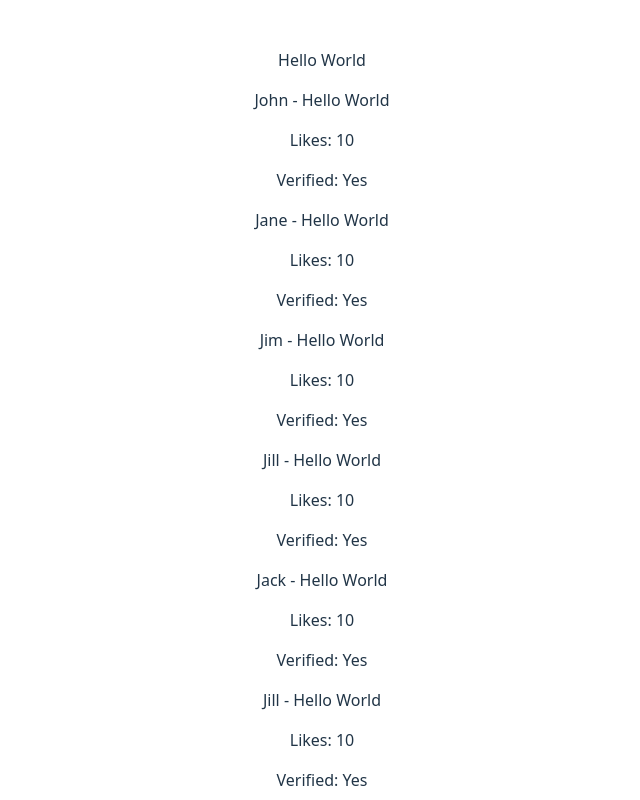
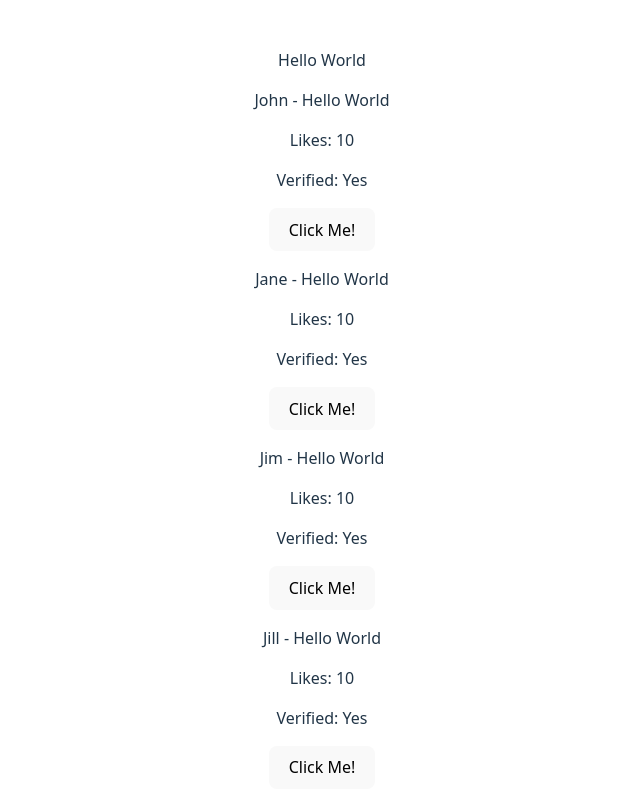
Before and after one commit to johndck/my-risk-ai-agent-application, a React (Vite) app in the folder front-end/createRisks/: page / in a window 1280 px wide. Shown: the top 800 px of the page, without its empty margins (318-958 px from the left). Built offline with nearby package versions, Linux system fonts and the light colour scheme.

Commit message:
basic prop reminder

```diff
--- a/front-end/createRisks/src/App.jsx
+++ b/front-end/createRisks/src/App.jsx
@@ -6,13 +6,19 @@ import Post from './components/test'
 function App() {
 
 
+  // Create the function in the parent component.
+  const onClick = () => {
+    console.log('Button clicked');
+  }
+
+
   return (
     <>
       <p>Hello World</p>
-      <Post postdata={{ username: 'John', content: 'Hello World', likes: 10, isVerified: true }} />
-      <Post postdata={{ username: 'Jane', content: 'Hello World', likes: 10, isVerified: true }} />
-      <Post postdata={{ username: 'Jim', content: 'Hello World', likes: 10, isVerified: true }} />
-      <Post postdata={{ username: 'Jill', content: 'Hello World', likes: 10, isVerified: true }} />
+      <Post onClick={onClick} postdata={{ username: 'John', content: 'Hello World', likes: 10, isVerified: true}}  />
+      <Post postdata={{ username: 'Jane', content: 'Hello World', likes: 10, isVerified: true}}  />
+      <Post postdata={{ username: 'Jim', content: 'Hello World', likes: 10, isVerified: true }}  />
+      <Post postdata={{ username: 'Jill', content: 'Hello World', likes: 10, isVerified: true }}  />
       <Post postdata={{ username: 'Jack', content: 'Hello World', likes: 10, isVerified: true }} />
       <Post postdata={{ username: 'Jill', content: 'Hello World', likes: 10, isVerified: true }} />
     </>
--- a/front-end/createRisks/src/components/test.jsx
+++ b/front-end/createRisks/src/components/test.jsx
@@ -1,9 +1,10 @@
-function Post({ postdata: { username, content, likes, isVerified } }) {
+function Post({ onClick, postdata: { username, content, likes, isVerified } }) {
     return (
       <div>
         <p>{`${username} - ${content}`}</p>
         <p>{`Likes: ${likes}`}</p>
         <p>{`Verified: ${isVerified ? 'Yes' : 'No'}`}</p>
+        <button type="button" onClick={onClick}>Click Me!</button>
       </div>
     );
   }
```
